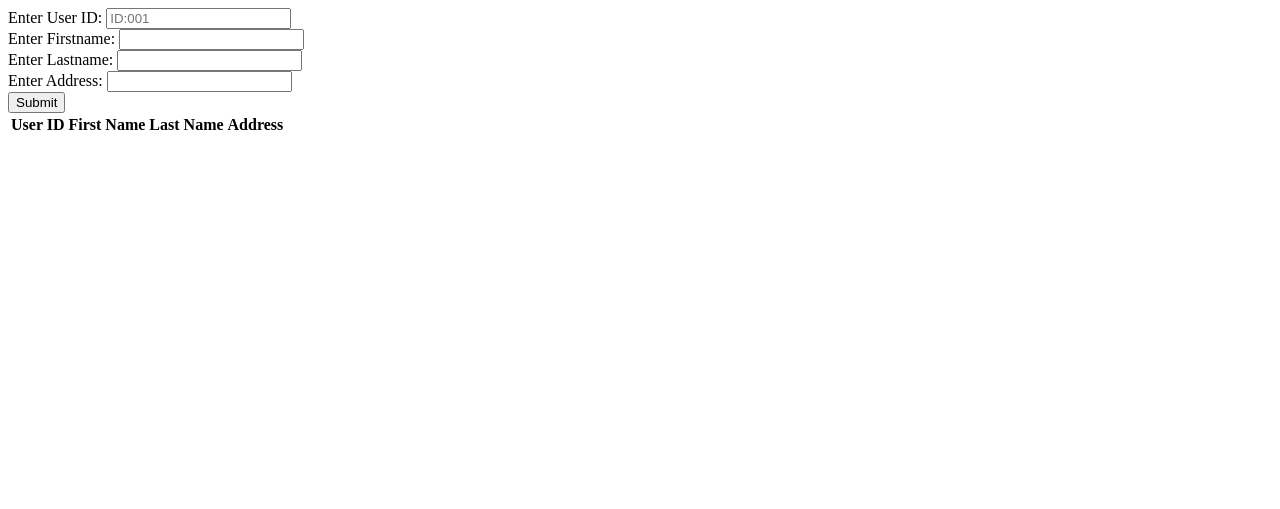
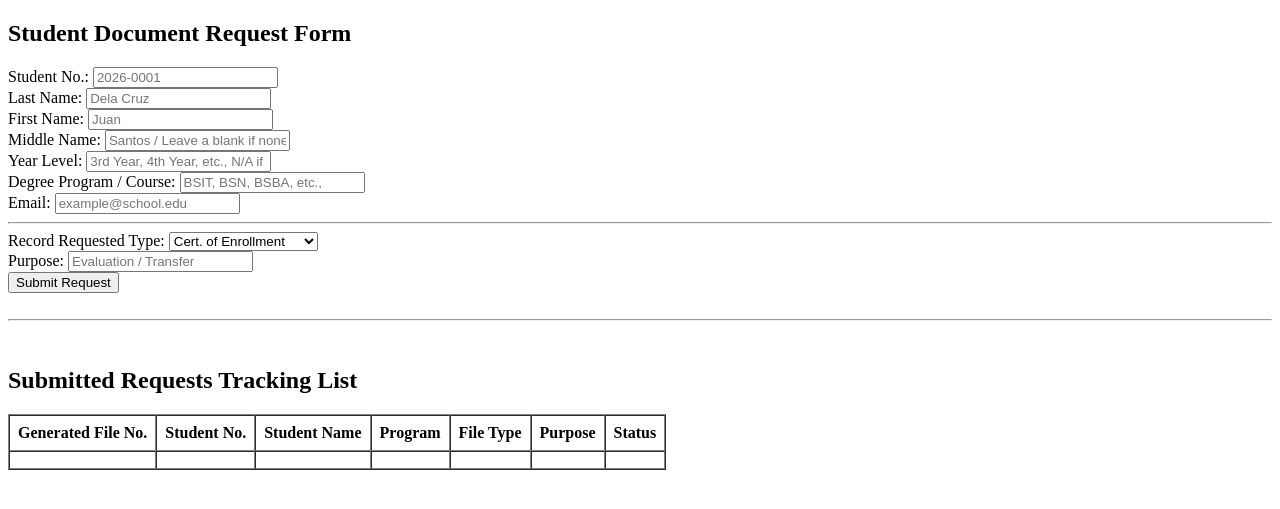
Before and after one commit to delapazgabrieljohn-bjnuh/recordtrackingsystem, a PHP site: page / in a window 1280 px wide. Shown: the top 509 px of the page. Run offline with PHP 8.4, Linux system fonts and the light colour scheme; tables that the repository leaves empty or names only in its code hold one stand-in row (values such as "Sample post"); lists and menus that the app fills with data are empty.

Commit message:
Updated project files

```diff
--- a/connection/config.php
+++ b/connection/config.php
@@ -4,7 +4,7 @@ function connection(){
     $host = "localhost";
     $user = "root";
     $pass = "";
-    $dbname = "t";
+    $dbname = "recordtrackingsystem";
 
     $con = new mysqli($host,$user,$pass,$dbname);
     if ($con->connect_error) {
--- a/index.php
+++ b/index.php
@@ -2,40 +2,41 @@
 include("./connection/config.php");
 include("./helpers/SystemOperators.php");
 
-$con = connection();
-$so = new SystemOperators();
+$con = connection();$so = new SystemOperators();
 
-if($_SERVER['REQUEST_METHOD'] === 'POST' && isset($_POST['btnSubmit'])){
-    $uid = $so->encrypt(filter_input(INPUT_POST,'uid', FILTER_SANITIZE_SPECIAL_CHARS));
-    $fname = $so->encrypt(filter_input(INPUT_POST,'firstname', FILTER_SANITIZE_SPECIAL_CHARS));
-    $lname = $so->encrypt(filter_input(INPUT_POST,'lastname', FILTER_SANITIZE_SPECIAL_CHARS));
-    $address = $so->encrypt(filter_input(INPUT_POST,'address', FILTER_SANITIZE_SPECIAL_CHARS));
+if($_SERVER['REQUEST_METHOD'] === 'POST' && isset($_POST['btnRegister'])){
+    $raw_file_no = "DOC-" . date("Ymd") . "-" . strtoupper($so->randomStringGenerator(8));$file_no     = $so->encrypt($raw_file_no);
 
-    $select_query = "SELECT * FROM `users` WHERE `user_id` = ?";
-    $select_stmt = $con->prepare($select_query);
-    $select_stmt->bind_param('s', $uid);
+    $student_no =$so->encrypt(filter_input(INPUT_POST, 'student_no', FILTER_SANITIZE_SPECIAL_CHARS));
+    $fname      =$so->encrypt(filter_input(INPUT_POST, 'firstname', FILTER_SANITIZE_SPECIAL_CHARS));
+    $lname      =$so->encrypt(filter_input(INPUT_POST, 'lastname', FILTER_SANITIZE_SPECIAL_CHARS));
+    $mname      =$so->encrypt(filter_input(INPUT_POST, 'middlename', FILTER_SANITIZE_SPECIAL_CHARS));
+    $year_level =$so->encrypt(filter_input(INPUT_POST, 'year_level', FILTER_SANITIZE_SPECIAL_CHARS));
+    $program    =$so->encrypt(filter_input(INPUT_POST, 'program', FILTER_SANITIZE_SPECIAL_CHARS));
+    $email      =$so->encrypt(filter_input(INPUT_POST, 'email', FILTER_SANITIZE_SPECIAL_CHARS));
+    $doc_type   =$so->encrypt(filter_input(INPUT_POST, 'doc_type', FILTER_SANITIZE_SPECIAL_CHARS));
+    $purpose    =$so->encrypt(filter_input(INPUT_POST, 'purpose', FILTER_SANITIZE_SPECIAL_CHARS));
 
-    if($select_stmt->execute()){
-        $result = $select_stmt->get_result();
-        if($result->num_rows > 0){
-            echo "<script> alert('User exist');</script>";
-        }else{
-            $insert_query = 'INSERT INTO `users` (`user_id`,`firstname`, `lastname`, `address`) VALUES (?, ?, ?, ?)';
-            $inset_stmt = $con->prepare($insert_query);
-            $inset_stmt->bind_param('ssss',$uid,$fname,$lname,$address);
-            try{
-                $inset_stmt->execute();
-                echo "<script> alert('User information inserted successfully!');
-                                window.location='index.php';
-                </script>";
-            }catch(mysqli_sql_exception $e){
-                echo $e->getMessage();
-            }
-        }
-    }else{
-        echo "Failed to execute";
-        $select_stmt->close();
+    $status     =$so->encrypt('Pending');
+
+    $insert_query = "INSERT INTO `document_requests`
+                    (`file_no`, `student_no`, `firstname`, `lastname`, `middlename`, `year_level`, `program`, `email`, `doc_type`, `purpose`, `status`)
+                    VALUES (?, ?, ?, ?, ?, ?, ?, ?, ?, ?, ?)";
+    $insert_stmt = $con->prepare($insert_query);
+    $insert_stmt->bind_param('sssssssssss',$file_no, $student_no,$fname, $lname,$mname, $year_level,$program, $email,$doc_type, $purpose,$status);
+
+    try {
+        $insert_stmt->execute();
+        // Prompt student with their newly generated File/Tracking Number
+        echo "<script>
+                alert('Request submitted successfully!\\nYour Reference/File No. is: " . $raw_file_no . "\\nPlease save this number for tracking.');
+                window.location='index.php';
+              </script>";
+    } catch(mysqli_sql_exception $e) {
+        echo "Database Error: " . $e->getMessage();
     }
+
+    $insert_stmt->close();
 }
 ?>
 
@@ -44,63 +45,104 @@ if($_SERVER['REQUEST_METHOD'] === 'POST' && isset($_POST['btnSubmit'])){
 <head>
     <meta charset="UTF-8">
     <meta name="viewport" content="width=device-width, initial-scale=1.0">
-    <title>Document</title>
+    <title>Document Request Form</title>
+    <link rel="stylesheet" href="style.css">
 </head>
 <body>
+
+    <h2>Student Document Request Form</h2>
+
     <form action="" method="post">
         <div class="form-fields">
             <div class="form-items">
-                <label for="">Enter User ID:</label>
-                <input type="text" name="uid" required placeholder="ID:001">
+                <label>Student No.:</label>
+                <input type="text" name="student_no" required placeholder="2026-0001">
             </div>
             <div class="form-items">
-                <label for="">Enter Firstname:</label>
-                <input type="text" name="firstname" required>
+                <label>Last Name:</label>
+                <input type="text" name="lastname" required placeholder="Dela Cruz  ">
             </div>
             <div class="form-items">
-                <label for="">Enter Lastname:</label>
-                <input type="text" name="lastname" required>
+                <label>First Name:</label>
+                <input type="text" name="firstname" required placeholder="Juan">
             </div>
             <div class="form-items">
-                <label for="">Enter Address:</label>
-                <input type="text" name="address" required>
+                <label>Middle Name:</label>
+                <input type="text" name="middlename" placeholder="Santos / Leave a blank if none">
             </div>
-            <button type="submit" name="btnSubmit"> Submit</button>
+            <div class="form-items">
+                <label>Year Level:</label>
+                <input type="text" name="year_level" placeholder="3rd Year, 4th Year, etc., N/A if not applicable">
+            </div>
+            <div class="form-items">
+                <label>Degree Program / Course:</label>
+                <input type="text" name="program" required placeholder="BSIT, BSN, BSBA, etc., "N/A" if not applicable">
+            </div>
+            <div class="form-items">
+                <label>Email:</label>
+                <input type="email" name="email" required placeholder="example@school.edu">
+            </div>
+
+            <hr>
+
+            <div class="form-items">
+                <label>Record Requested Type:</label>
+                <select name="doc_type" required>
+                    <option value="Cert. of Enrollment">Cert. of Enrollment</option>
+                    <option value="Cert. of Registration">Cert. of Registration</option>
+                    <option value="Form 137 / Transcript">Form 137 / Transcript</option>
+                    <option value="Diploma">Diploma</option>
+                    <option value="Health Record">Health Record</option>
+                </select>
+            </div>
+            <div class="form-items">
+                <label>Purpose:</label>
+                <input type="text" name="purpose" required placeholder="Evaluation / Transfer">
+            </div>
+
+            <button type="submit" name="btnRegister">Submit Request</button>
         </div>
     </form>
 
-    <table>
+    <br><hr><br>
+
+    <h2>Submitted Requests Tracking List</h2>
+    <table border="1" cellpadding="8" cellspacing="0">
         <thead>
             <tr>
-                <th>User ID</th>
-                <th>First Name</th>
-                <th>Last Name</th>
-                <th>Address</th>
+                <th>Generated File No.</th>
+                <th>Student No.</th>
+                <th>Student Name</th>
+                <th>Program</th>
+                <th>File Type</th>
+                <th>Purpose</th>
+                <th>Status</th>
             </tr>
         </thead>
         <tbody>
+            <?php
+            $select_docs = "SELECT * FROM `document_requests` ORDER BY `id` DESC";
+            $select_docs_stmt =$con->prepare($select_docs);$select_docs_stmt->execute();
+            $doclist =$select_docs_stmt->get_result();
 
-                <?php
-                $select_users = "SELECT * FROM `users`";
-                $select_users_stmt = $con->prepare($select_users);
-                $select_users_stmt->execute();
-                $userlist = $select_users_stmt->get_result();
-
-                while($row = $userlist->fetch_assoc()){
-                    $userid = $so->decrypt($row['user_id']);
-                    $fname = $so->decrypt($row['firstname']);
-                    $lname = $so->decrypt($row['lastname']);
-                    $address = $so->decrypt($row['address']);
-                ?>
-                 <tr>
-                    <td><?php echo $userid;?></td>
-                    <td><?php echo $fname;?></td>
-                    <td><?php echo $lname;?></td>
-                    <td><?php echo $address;?></td>
-                </tr>
-                <?php }?>
-
+            while($row =$doclist->fetch_assoc()){
+                $file_no    =$so->decrypt($row['file_no']);$student_no = $so->decrypt($row['student_no']);
+                $fname      =$so->decrypt($row['firstname']);$lname      = $so->decrypt($row['lastname']);
+                $program    =$so->decrypt($row['program']);$doc_type   = $so->decrypt($row['doc_type']);
+                $purpose    =$so->decrypt($row['purpose']);$status     = $so->decrypt($row['status']);
+            ?>
+            <tr>
+                <td><strong><?php echo $file_no; ?></strong></td>
+                <td><?php echo $student_no; ?></td>
+                <td><?php echo $fname . " " . $lname; ?></td>
+                <td><?php echo $program; ?></td>
+                <td><?php echo $doc_type; ?></td>
+                <td><?php echo $purpose; ?></td>
+                <td><?php echo $status; ?></td>
+            </tr>
+            <?php } ?>
         </tbody>
     </table>
+
 </body>
 </html>
```
Also changed, not shown: style.css (added).
